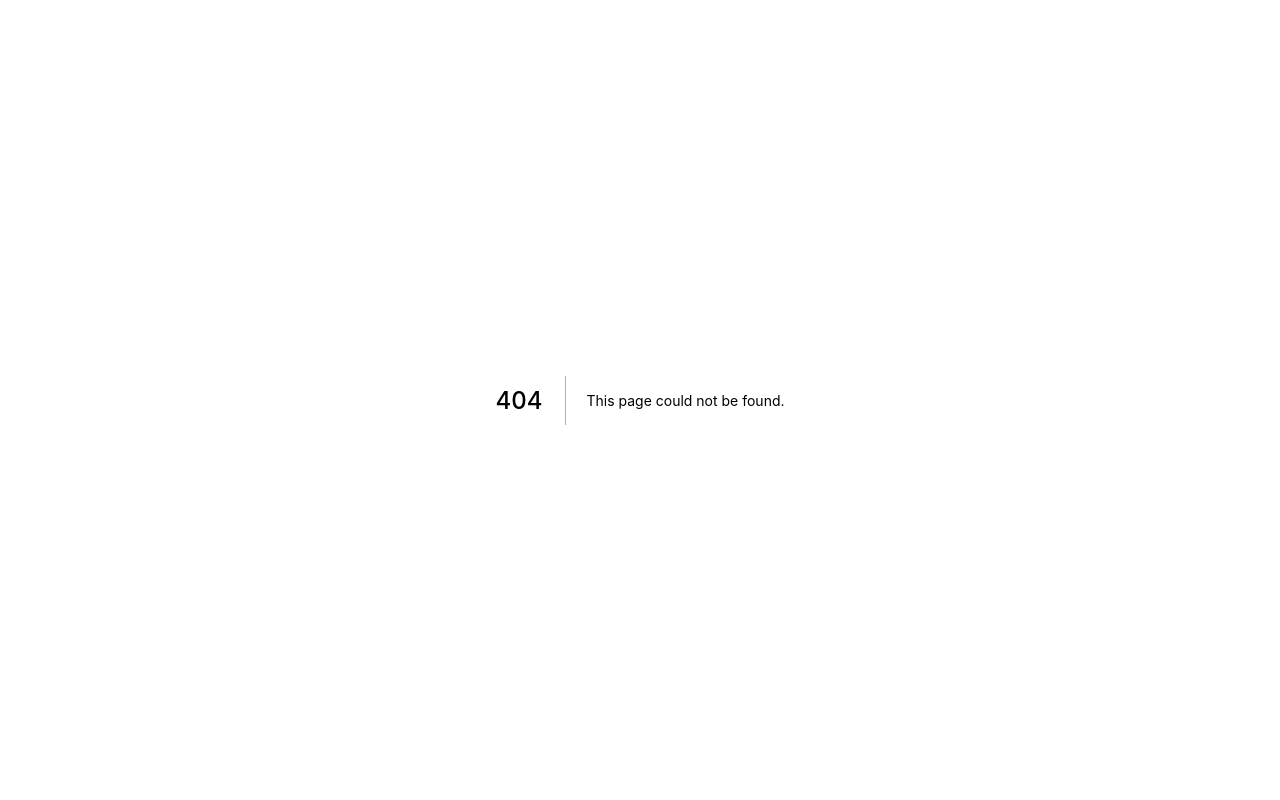
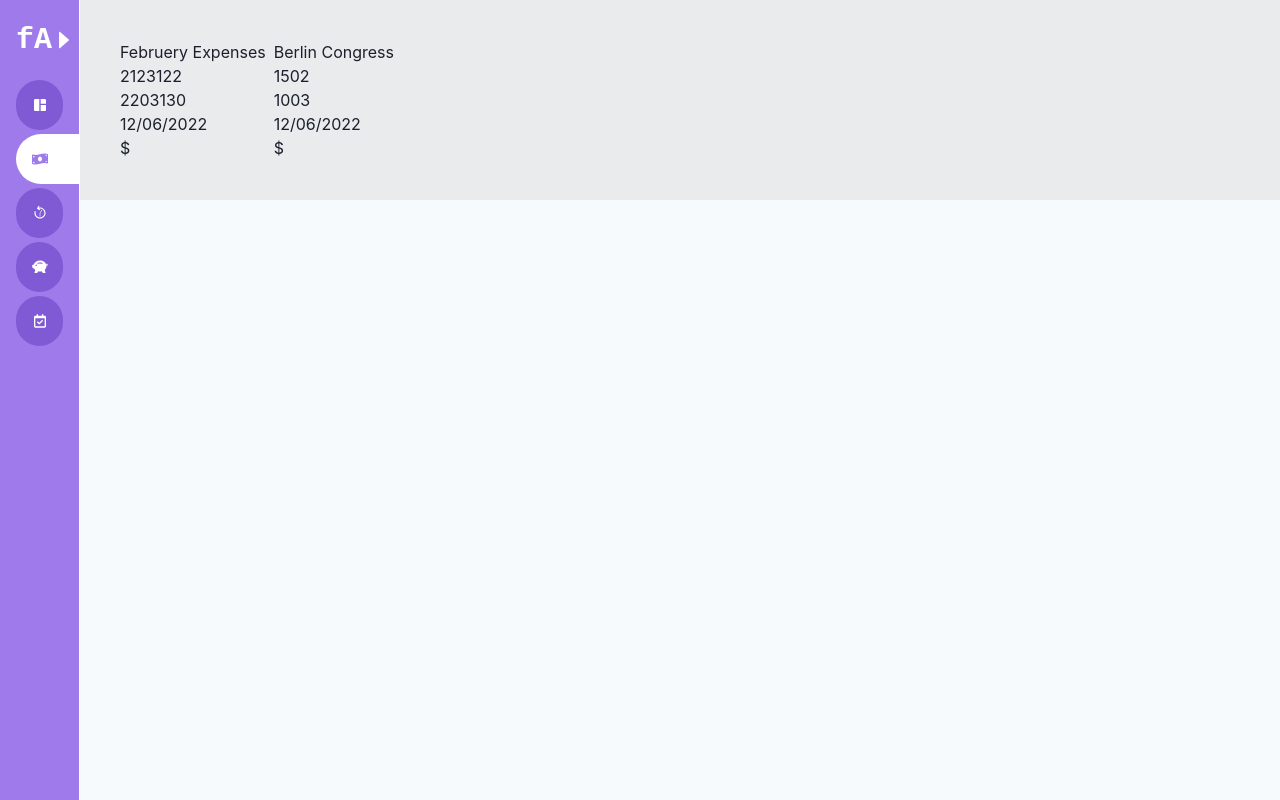
Before and after one commit to finargy/finargy, a Next.js app: page /wallets in a window 1280 px wide. Before the commit this address had no page. Built offline with nearby package versions, Linux system fonts and the light colour scheme; a web font is replaced by a local one.

Commit message:
added wallet page

```diff
--- a/components/main/BalanceWidget.tsx
+++ b/components/main/BalanceWidget.tsx
@@ -22,7 +22,7 @@ import {FaMinus} from "react-icons/fa";
 
 import {abbreviateNumber} from "../../utils";
 
-// ? Para que se usa?
+//TODO: ? Para que se usa?
 ChartJS.register(ArcElement, Tooltip, Legend);
 
 type Props = {
--- /dev/null
+++ b/components/wallets/WalletWidget.tsx
@@ -0,0 +1,21 @@
+import {FC} from "react";
+
+type Props = {
+  title: string;
+  expense: number;
+  incoming: number;
+  date: string;
+  symbol: string;
+};
+
+export const WalletWidget: FC<Props> = ({title, expense, incoming, date, symbol}) => {
+  return (
+    <div>
+      <h1>{title}</h1>
+      <p>{expense}</p>
+      <p>{incoming}</p>
+      <p>{date}</p>
+      <p>{symbol}</p>
+    </div>
+  );
+};
--- /dev/null
+++ b/components/wallets/index.ts
@@ -0,0 +1 @@
+export * from "./WalletWidget";
--- /dev/null
+++ b/pages/wallets/index.tsx
@@ -0,0 +1,33 @@
+import {HStack} from "@chakra-ui/react";
+import React from "react";
+
+import {MainLayout} from "../../components/layouts";
+import {WalletWidget} from "../../components/wallets";
+
+const DashboardPage = () => {
+  return (
+    <MainLayout
+      pageDescription="Página de resumen de cuentas con gráficos de balance"
+      title="Dashboard"
+    >
+      <HStack backgroundColor="blackAlpha.100" gap={2} p={10}>
+        <WalletWidget
+          date="12/06/2022"
+          expense={2123122}
+          incoming={2203130}
+          symbol="$"
+          title="Februery Expenses"
+        />
+        <WalletWidget
+          date="12/06/2022"
+          expense={1502}
+          incoming={1003}
+          symbol="$"
+          title="Berlin Congress"
+        />
+      </HStack>
+    </MainLayout>
+  );
+};
+
+export default DashboardPage;
```
